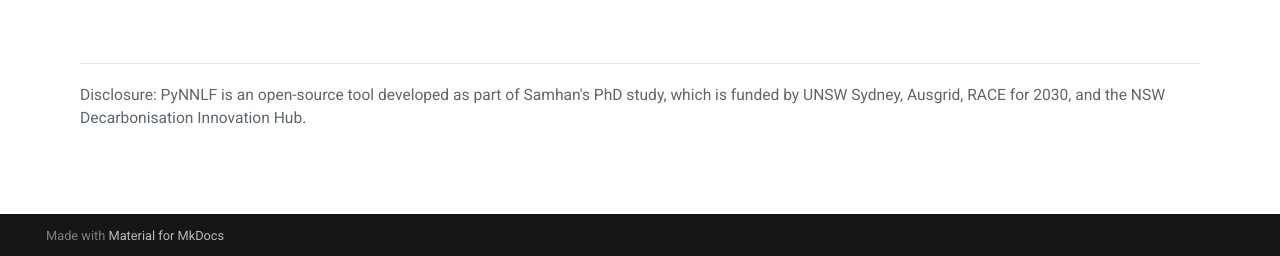
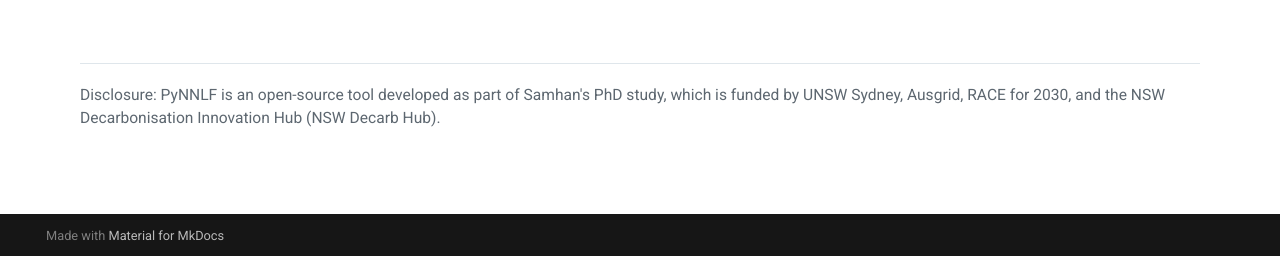
Before and after one commit to mssamhan31/PyNNLF, an MkDocs documentation site: the page built from docs/index.md, in a window 1280 px wide and 900 px high, scrolled down 3364 px. Shown: the part 641-897 px from the top of the window. Built offline with MkDocs 1.6.1 and Material for MkDocs 9.7.7, drawn with Linux system fonts in a browser that asks for light colours.

```diff
--- a/docs/index.md
+++ b/docs/index.md
@@ -132,6 +132,6 @@ pynnlf.run_experiment("example_project/specs/experiment.yaml")</code></pre>
   </section>
 
   <section class="pynnlf-disclosure" aria-label="Disclosure">
-    <p>Disclosure: PyNNLF is an open-source tool developed as part of Samhan's PhD study, which is funded by UNSW Sydney, Ausgrid, RACE for 2030, and the NSW Decarbonisation Innovation Hub.</p>
+    <p>Disclosure: PyNNLF is an open-source tool developed as part of Samhan's PhD study, which is funded by UNSW Sydney, Ausgrid, RACE for 2030, and the NSW Decarbonisation Innovation Hub (NSW Decarb Hub).</p>
   </section>
 </section>
```
Also changed, not shown: README.md (+1 -1 lines), docs/ack_license.md (+1 -1 lines), paper/paper.md (+1 -1 lines).
